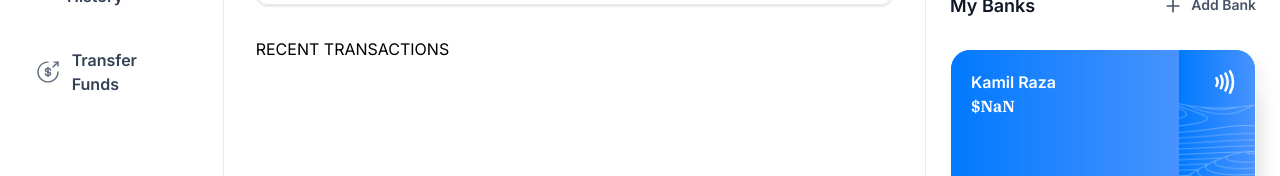
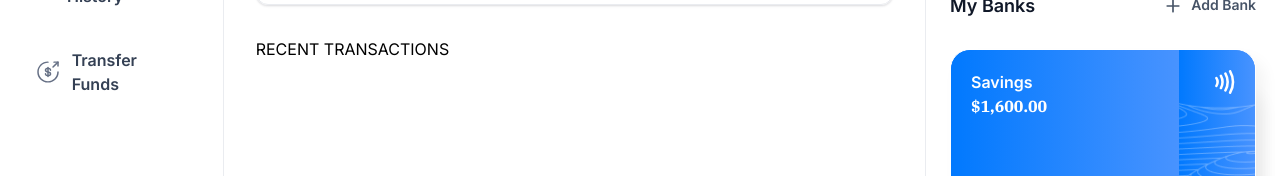
Before and after one commit to kamilrazadev/KamPay_Banking, a Next.js app: page / in a window 1280 px wide. Shown: the part 307-483 px from the top of the page. Built offline with nearby package versions, Linux system fonts and the light colour scheme.

Commit message:
banks and account dummy data added

```diff
--- a/app/(root)/page.tsx
+++ b/app/(root)/page.tsx
@@ -4,6 +4,47 @@ import TotalBalanceBox from "@/components/TotalBalanceBox";
 import React from "react";
 
 const Home = () => {
+  const dummyBanksAndAccounts = [
+    {
+      $id: "bank1",
+      accountId: "account1",
+      bankId: "bankId1",
+      accessToken: "token1",
+      fundingSourceUrl: "url1",
+      userId: "user1",
+      sharableId: "share1",
+      id: "account1",
+      availableBalance: 1000,
+      currentBalance: 1600,
+      officialName: "Savings Account",
+      mask: "****1234",
+      institutionId: "inst1",
+      name: "Savings",
+      type: "savings",
+      subtype: "subtype1",
+      appwriteItemId: "item1",
+    },
+    {
+      $id: "bank2",
+      accountId: "account2",
+      bankId: "bankId2",
+      accessToken: "token2",
+      fundingSourceUrl: "url2",
+      userId: "user1",
+      sharableId: "share2",
+      id: "account2",
+      availableBalance: 2000,
+      currentBalance: 2500,
+      officialName: "Checking Account",
+      mask: "****5678",
+      institutionId: "inst2",
+      name: "Checking",
+      type: "checking",
+      subtype: "subtype2",
+      appwriteItemId: "item2",
+    },
+  ];
+
   const loggedIn = {
     $id: "string",
     email: "kamilraza@gmail.com",
@@ -39,7 +80,11 @@ const Home = () => {
         RECENT TRANSACTIONS
       </div>
 
-      <RightSidebar user={loggedIn} transactions={[]} banks={[{}, {}]} />
+      <RightSidebar
+        user={loggedIn}
+        transactions={[]}
+        banks={dummyBanksAndAccounts}
+      />
     </section>
   );
 };
```
